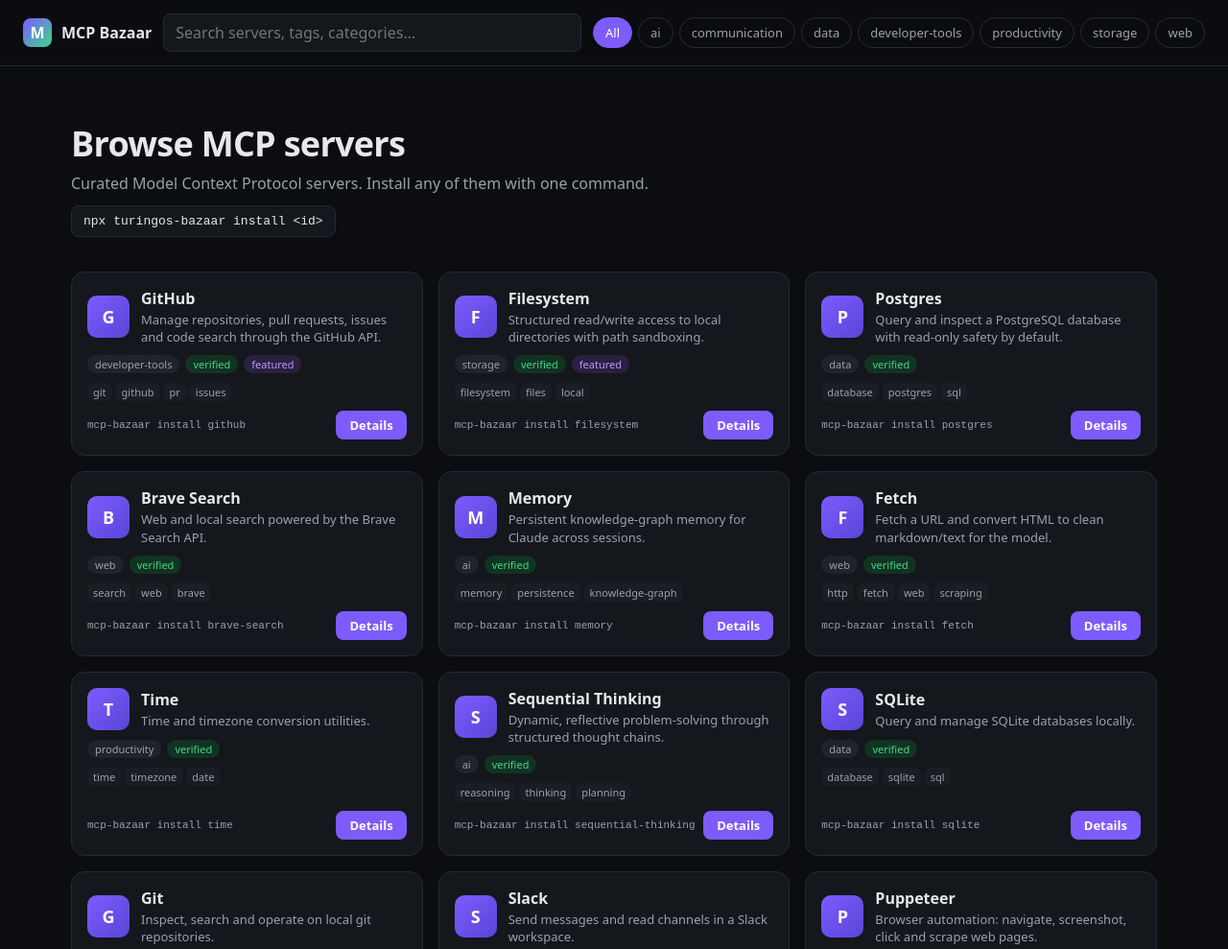
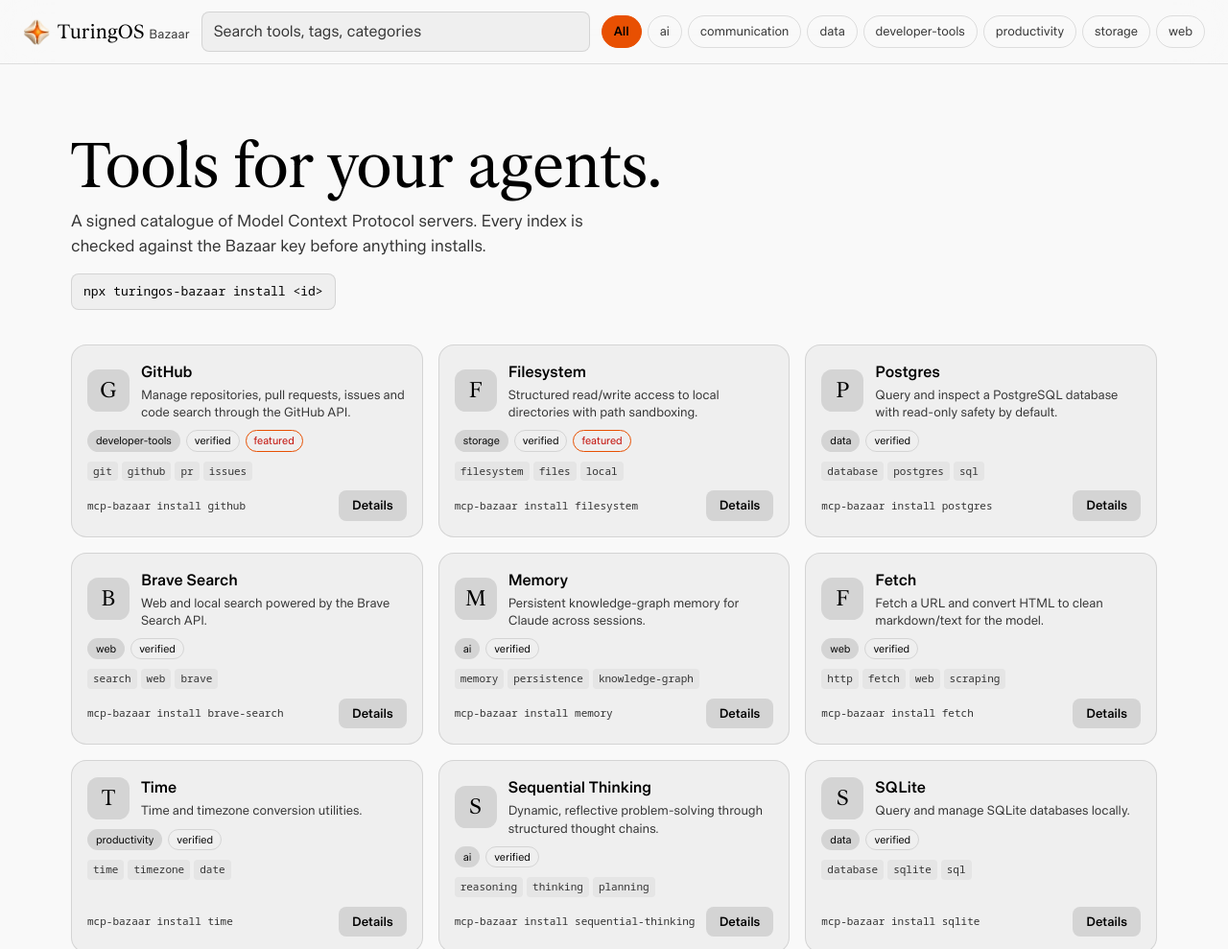
Before and after one commit to uncoalesced/turingos-bazaar, a website: page web/index.html in a window 1280 px wide. Shown: the top 989 px of the page at 96% size. Drawn offline with Linux system fonts and the light colour scheme; files whose address does not match are found by name.

Commit message:
feat(web): rebrand the catalogue with the TuringOS design language

```diff
--- a/web/app.js
+++ b/web/app.js
@@ -48,8 +48,8 @@ function card(s) {
   const c = el('article', 'card');
   const head = el('div', 'card-head');
   const tile = el('span', 'tile');
-  tile.style.setProperty('--hue', hue(s.id));
   tile.textContent = s.name[0];
+  tile.setAttribute('aria-hidden', 'true');
   const info = el('div', 'card-info');
   info.append(el('h3', null, s.name));
   info.append(el('p', 'desc', s.description));
@@ -67,12 +67,6 @@ function card(s) {
   foot.append(cmd, btn);
   c.append(head, meta, tags, foot);
   return c;
-}
-
-function hue(id) {
-  let h = 0;
-  for (let i = 0; i < id.length; i++) h = (h * 31 + id.charCodeAt(i)) % 360;
-  return h;
 }
 
 function render() {
--- a/web/index.html
+++ b/web/index.html
@@ -1,32 +1,43 @@
 <!DOCTYPE html>
-<html lang="en">
+<html lang="en" data-theme="dark">
 <head>
 <meta charset="utf-8" />
 <meta name="viewport" content="width=device-width, initial-scale=1" />
-<title>MCP Bazaar</title>
+<title>TuringOS Bazaar</title>
+<meta name="description" content="The signed tool catalogue for TuringOS: MCP servers, one command away." />
+<link rel="icon" href="logo.png" type="image/png" />
+<link rel="stylesheet" href="tokens.css" />
 <link rel="stylesheet" href="styles.css" />
+<script>
+  // Follow the system theme; the design language ships both dark and light.
+  try {
+    if (window.matchMedia('(prefers-color-scheme: light)').matches) {
+      document.documentElement.dataset.theme = 'light';
+    }
+  } catch (e) { /* stay dark */ }
+</script>
 </head>
 <body>
 <header class="top">
-  <div class="brand">
-    <span class="brand-tile">M</span>
-    <span class="brand-name">MCP Bazaar</span>
+  <a class="brand" href="./">
+    <img class="brand-mark" src="logo.png" alt="" width="28" height="28" />
+    <span class="brand-name">TuringOS <span class="brand-sub">Bazaar</span></span>
+  </a>
+  <div class="search">
+    <input id="q" type="search" placeholder="Search tools, tags, categories" aria-label="Search tools" autocomplete="off" />
   </div>
-  <div class="search">
-    <input id="q" type="search" placeholder="Search servers, tags, categories…" autocomplete="off" />
-  </div>
-  <nav class="cats" id="cats"></nav>
+  <nav class="cats" id="cats" aria-label="Categories"></nav>
 </header>
 <main>
   <section class="hero">
-    <h1>Browse MCP servers</h1>
-    <p>Curated Model Context Protocol servers. Install any of them with one command.</p>
+    <h1>Tools for your agents.</h1>
+    <p>A signed catalogue of Model Context Protocol servers. Every index is checked against the Bazaar key before anything installs.</p>
     <code class="install-cmd">npx turingos-bazaar install &lt;id&gt;</code>
   </section>
   <div class="grid" id="grid"></div>
   <p class="empty" id="empty" hidden>Nothing matches that yet.</p>
 </main>
-<dialog id="modal">
+<dialog id="modal" aria-labelledby="mName">
   <article class="modal-card">
     <button class="close" id="closeModal" aria-label="Close">×</button>
     <h2 id="mName"></h2>
@@ -40,7 +51,7 @@
   </article>
 </dialog>
 <footer>
-  <p>MCP Bazaar · <a href="https://github.com/uncoalesced/turingos-bazaar">GitHub</a> · MIT</p>
+  <p>TuringOS Bazaar · <a href="https://github.com/uncoalesced/turingos-bazaar">GitHub</a> · <a href="https://github.com/uncoalesced/TuringOS">TuringOS</a> · MIT</p>
 </footer>
 <script src="app.js"></script>
 </body>
--- a/web/styles.css
+++ b/web/styles.css
@@ -1,50 +1,74 @@
-:root { --bg:#0b0d10; --surface:#14171c; --line:#262a31; --text:#e6e8eb; --muted:#9aa1ab; --accent:#7c5cff; --accent2:#3dd68c; }
+/* TuringOS Bazaar. Tokens, palette and type come from the TuringOS design
+   language v1.0 (tokens.css): black is the room, orange is the signal. */
+@font-face { font-family:"Timeless Sans"; src:url("fonts/TimelessSansVF.ttf") format("truetype"); font-weight:300 800; font-display:swap; }
+@font-face { font-family:"Timeless Serif"; src:url("fonts/TimelessSerifVF.ttf") format("truetype"); font-weight:200 700; font-display:swap; }
+
 * { box-sizing:border-box; }
-body { margin:0; font-family:ui-sans-serif,system-ui,-apple-system,Segoe UI,Roboto,sans-serif; background:var(--bg); color:var(--text); }
-.top { position:sticky; top:0; z-index:5; display:flex; flex-wrap:wrap; gap:12px; align-items:center; padding:14px 24px; background:color-mix(in srgb,var(--bg) 85%,transparent); backdrop-filter:blur(10px); border-bottom:1px solid var(--line); }
-.brand { display:flex; align-items:center; gap:10px; font-weight:600; }
-.brand-tile { display:grid; place-items:center; width:30px; height:30px; border-radius:8px; background:linear-gradient(135deg,var(--accent),var(--accent2)); color:#fff; font-weight:700; }
+body { margin:0; font-family:var(--sans); background:var(--bg); color:var(--text); line-height:1.5; }
+a { color:var(--accent-text, var(--accent)); }
+:focus-visible { outline:none; box-shadow:var(--focus-ring); border-radius:var(--r-xs); }
+
+.top { position:sticky; top:0; z-index:5; display:flex; flex-wrap:wrap; gap:var(--s-3); align-items:center; padding:var(--s-3) var(--s-6); background:var(--bar); backdrop-filter:var(--glass-md); border-bottom:1px solid var(--line); }
+.brand { display:flex; align-items:center; gap:var(--s-2); color:var(--text); text-decoration:none; }
+.brand-mark { display:block; width:28px; height:28px; }
+.brand-name { font-family:var(--serif); font-size:20px; font-weight:400; }
+.brand-sub { font-family:var(--sans); font-size:13px; color:var(--muted); letter-spacing:.02em; }
 .search { flex:1; min-width:200px; }
-.search input { width:100%; padding:8px 12px; border-radius:8px; border:1px solid var(--line); background:var(--surface); color:var(--text); font:inherit; }
+.search input { width:100%; padding:var(--s-2) var(--s-3); border-radius:var(--r-sm); border:1px solid var(--line); background:var(--surface); color:var(--text); font:inherit; }
+.search input::placeholder { color:var(--muted); }
 .cats { display:flex; gap:6px; flex-wrap:wrap; }
-.cat { padding:6px 12px; border-radius:999px; border:1px solid var(--line); background:transparent; color:var(--muted); cursor:pointer; font:inherit; font-size:13px; }
-.cat.active { background:var(--accent); color:#fff; border-color:var(--accent); }
-main { max-width:1180px; margin:0 auto; padding:24px; }
-.hero { padding:32px 0 16px; }
-.hero h1 { font-size:36px; margin:0 0 6px; letter-spacing:-0.02em; }
-.hero p { color:var(--muted); margin:0 0 12px; }
-.install-cmd { display:inline-block; padding:8px 12px; border-radius:8px; background:var(--surface); border:1px solid var(--line); font-family:ui-monospace,monospace; font-size:13px; }
-.grid { display:grid; grid-template-columns:repeat(auto-fill,minmax(300px,1fr)); gap:16px; margin-top:20px; }
-.card { background:var(--surface); border:1px solid var(--line); border-radius:14px; padding:16px; display:flex; flex-direction:column; gap:10px; transition:transform .15s; }
-.card:hover { transform:translateY(-2px); }
-.card-head { display:flex; gap:12px; align-items:center; }
-.tile { display:grid; place-items:center; width:44px; height:44px; border-radius:10px; background:linear-gradient(135deg,var(--accent),#5a45d6); color:#fff; font-weight:700; font-size:18px; flex:none; }
-.card-info h3 { margin:0; font-size:16px; }
+.cat { padding:6px var(--s-3); border-radius:var(--r-pill); border:1px solid var(--line); background:transparent; color:var(--muted); cursor:pointer; font:inherit; font-size:13px; transition:background var(--dur-base) var(--ease-out), color var(--dur-base) var(--ease-out); }
+.cat:hover { background:var(--btn-ghost-hover); color:var(--text); }
+.cat.active { background:var(--accent); color:var(--on-accent); border-color:var(--accent); font-weight:600; }
+
+main { max-width:1180px; margin:0 auto; padding:var(--s-6); }
+.hero { padding:var(--s-8) 0 var(--s-4); }
+.hero h1 { font-family:var(--serif); font-weight:400; font-size:clamp(36px,6vw,64px); line-height:1.05; margin:0 0 var(--s-3); letter-spacing:-0.01em; }
+.hero p { color:var(--muted); margin:0 0 var(--s-4); max-width:56ch; font-size:17px; }
+.install-cmd { display:inline-block; padding:var(--s-2) var(--s-3); border-radius:var(--r-sm); background:var(--surface); border:1px solid var(--line); font-family:var(--mono); font-size:13px; color:var(--text); }
+
+.grid { display:grid; grid-template-columns:repeat(auto-fill,minmax(300px,1fr)); gap:var(--s-4); margin-top:var(--s-5); }
+.card { background:var(--surface); border:1px solid var(--line); border-radius:var(--r-lg); padding:var(--s-4); display:flex; flex-direction:column; gap:10px; transition:transform var(--dur-base) var(--ease-out), background var(--dur-base) var(--ease-out); }
+.card:hover { background:var(--surface-2); transform:translateY(-2px); }
+.card-head { display:flex; gap:var(--s-3); align-items:center; }
+.tile { display:grid; place-items:center; width:44px; height:44px; border-radius:var(--r-icon); background:var(--surface-strong); color:var(--text); font-family:var(--serif); font-size:22px; flex:none; }
+.card-info h3 { margin:0; font-size:16px; font-weight:600; }
 .desc { margin:2px 0 0; color:var(--muted); font-size:13px; line-height:1.4; }
 .card-meta { display:flex; gap:6px; flex-wrap:wrap; }
-.badge { font-size:11px; padding:2px 8px; border-radius:999px; background:#1f232a; color:var(--muted); }
-.badge.verified { background:#123322; color:var(--accent2); }
-.badge.featured { background:#2a2040; color:#b39cff; }
-.tags { display:flex; gap:4px; flex-wrap:wrap; }
-.tag { font-size:11px; padding:2px 6px; border-radius:6px; background:#1a1d22; color:var(--muted); }
-.card-foot { display:flex; justify-content:space-between; align-items:center; gap:8px; margin-top:auto; }
-.card-foot code { font-size:11px; color:var(--muted); font-family:ui-monospace,monospace; }
-.btn { padding:6px 14px; border-radius:8px; border:0; background:var(--accent); color:#fff; cursor:pointer; font:inherit; font-size:13px; font-weight:600; }
+.badge { font-size:11px; padding:2px var(--s-2); border-radius:var(--r-pill); background:var(--surface-strong); color:var(--text); border:1px solid transparent; }
+.badge.verified { background:transparent; border-color:var(--done, var(--line)); color:var(--done, var(--text)); }
+.badge.featured { background:transparent; border-color:var(--accent); color:var(--accent-text, var(--accent)); }
+.tags { display:flex; gap:var(--s-1); flex-wrap:wrap; }
+.tag { font-family:var(--mono); font-size:11px; padding:2px 6px; border-radius:var(--r-xs); background:var(--surface-2); color:var(--muted); }
+.card-foot { display:flex; justify-content:space-between; align-items:center; gap:var(--s-2); margin-top:auto; }
+.card-foot code { font-family:var(--mono); font-size:11px; color:var(--muted); }
+
+.btn, .mInstall button { padding:6px 14px; border-radius:var(--r-sm); border:0; cursor:pointer; font:inherit; font-size:13px; font-weight:600; transition:background var(--dur-base) var(--ease-out), transform var(--dur-base) var(--ease-out); }
+.btn { background:var(--surface-strong); color:var(--text); }
+.btn:hover { background:var(--btn-secondary-hover); }
+.mInstall button { background:var(--accent); color:var(--on-accent); padding:var(--s-2) 14px; }
+.mInstall button:hover { background:var(--accent-hover); }
+.btn:active, .mInstall button:active { transform:scale(.97); box-shadow:var(--btn-press-overlay); }
+
 .empty { text-align:center; color:var(--muted); padding:40px; }
-footer { text-align:center; color:var(--muted); padding:24px; font-size:13px; }
-footer a { color:var(--accent); }
-dialog { border:0; border-radius:16px; background:var(--surface); color:var(--text); padding:0; max-width:560px; width:90%; }
+footer { text-align:center; color:var(--muted); padding:var(--s-6); font-size:13px; }
+
+dialog { border:1px solid var(--line); border-radius:var(--r-lg); background:var(--surface); color:var(--text); padding:0; max-width:560px; width:90%; }
 dialog::backdrop { background:rgb(0 0 0 / .6); }
-.modal-card { padding:24px; position:relative; }
+.modal-card { padding:var(--s-6); position:relative; }
 .close { position:absolute; top:10px; right:14px; background:none; border:0; color:var(--muted); font-size:24px; cursor:pointer; }
-.modal-card h2 { margin:0 0 6px; }
+.modal-card h2 { font-family:var(--serif); font-weight:400; font-size:28px; margin:0 0 6px; }
 .mDesc { color:var(--muted); margin:0 0 14px; }
-.mMeta { display:grid; gap:4px; margin-bottom:14px; }
-.meta-row { display:flex; justify-content:space-between; font-size:13px; padding:4px 0; border-bottom:1px solid var(--line); }
+.mMeta { display:grid; gap:var(--s-1); margin-bottom:14px; }
+.meta-row { display:flex; justify-content:space-between; gap:var(--s-3); font-size:13px; padding:var(--s-1) 0; border-bottom:1px solid var(--line); }
 .mk { color:var(--muted); }
 .mEnv h4 { margin:0 0 6px; font-size:13px; }
 .env-row { display:flex; flex-direction:column; gap:2px; padding:6px 0; border-bottom:1px solid var(--line); }
-.env-row code { font-size:12px; color:var(--accent2); }
-.mInstall { display:flex; gap:8px; align-items:center; margin-top:14px; }
-.mInstall code { flex:1; padding:8px 10px; background:var(--bg); border:1px solid var(--line); border-radius:8px; font-family:ui-monospace,monospace; font-size:12px; overflow:auto; }
-.mInstall button { padding:8px 14px; border-radius:8px; border:0; background:var(--accent); color:#fff; cursor:pointer; font-weight:600; }
+.env-row code { font-family:var(--mono); font-size:12px; color:var(--text); }
+.mInstall { display:flex; gap:var(--s-2); align-items:center; margin-top:14px; }
+.mInstall code { flex:1; padding:var(--s-2) 10px; background:var(--bg); border:1px solid var(--line); border-radius:var(--r-sm); font-family:var(--mono); font-size:12px; overflow:auto; }
+
+@media (prefers-reduced-motion: reduce) {
+  .card, .cat, .btn, .mInstall button { transition:none; }
+  .card:hover { transform:none; }
+}
--- /dev/null
+++ b/web/tokens.css
@@ -0,0 +1,89 @@
+/* Engineered by uncoalesced */
+/* TuringOS design language tokens. Source of truth: assets/pallete/renewed_palette.jpg
+   Only the six swatches and the four gradient stops are brand colours.
+   Every other value below is a tint (alpha, or a mix with Black or White). No new hues. */
+
+:root {
+  /* Palette (renewed, 2026-10-18) */
+  --tos-brand-orange: #e85002;
+  --tos-primary-bg: #000000;
+  --tos-dark-gray: #333333;
+  --tos-gray: #646464;
+  --tos-light-gray: #a7a7a7;
+  --tos-white: #f9f9f9;
+
+  /* Gradient stops, 135deg black to cream */
+  --tos-gradient-stop-1: #000000;
+  --tos-gradient-stop-2: #c10801; /* also: danger fill, light-ground accent text */
+  --tos-gradient-stop-3: #f16001; /* also: orange hover */
+  --tos-gradient-stop-4: #d9c3ab; /* cream: done, added lines */
+  --tos-brand-gradient: linear-gradient(135deg, #000000 0%, #c10801 35%, #f16001 70%, #d9c3ab 100%);
+  --tos-active-border-gradient: linear-gradient(45deg, #e85002 0%, #f16001 100%);
+
+  /* Type (fonts live in ui/web/fonts; JetBrains Mono is optional, falls back to system mono) */
+  --sans: "Timeless Sans", system-ui, -apple-system, "Segoe UI", "Noto Sans", sans-serif;
+  --serif: "Timeless Serif", "Iowan Old Style", Georgia, "Noto Serif", serif;
+  --mono: "JetBrains Mono", "SF Mono", ui-monospace, "Noto Sans Mono", monospace;
+
+  /* Radii */
+  --r-xs: 4px; --r-sm: 8px; --r-md: 12px; --r-lg: 16px; --r-xl: 22px; --r-pill: 999px; --r-icon: 26%;
+
+  /* Space (4px base) */
+  --s-1: 4px; --s-2: 8px; --s-3: 12px; --s-4: 16px; --s-5: 20px; --s-6: 24px; --s-7: 32px; --s-8: 48px; --s-9: 64px;
+
+  /* Motion */
+  --ease-out: cubic-bezier(0.23, 1, 0.32, 1);
+  --dur-exit: 150ms; --dur-base: 160ms; --dur-enter: 220ms; --dur-slow: 360ms;
+
+  /* Glass (set to none for data-gfx="lite" / "minimal") */
+  --glass-sm: blur(20px); --glass-md: blur(24px) saturate(1.4); --glass-lg: blur(28px) saturate(1.5); --glass-xl: blur(40px) saturate(1.6);
+
+  --menubar-h: 34px;
+
+  /* Button states: tints only */
+  --btn-secondary-hover: #434343;      /* Dark Gray + 8% White */
+  --btn-danger-hover: #c61b15;         /* Red + 8% White */
+  --btn-ghost-hover: rgb(249 249 249 / 0.08);
+  --btn-ghost-press: rgb(249 249 249 / 0.12);
+  --btn-press-overlay: inset 0 0 0 100px rgb(0 0 0 / 0.08); /* with transform: scale(.97) */
+}
+
+:root[data-theme="dark"] {
+  color-scheme: dark;
+  --bg: #000000;                 /* Primary */
+  --surface: #141414;            /* Dark Gray at 40% */
+  --surface-2: #242424;          /* Dark Gray at 70% */
+  --surface-strong: #333333;     /* Dark Gray */
+  --line: rgb(100 100 100 / 0.28);
+  --text: #f9f9f9;
+  --muted: #a7a7a7;
+  --faint: #646464;              /* graphics and 24px+ only */
+  --accent: #e85002;
+  --accent-hover: #f16001;
+  --on-accent: #000000;          /* labels on orange are Black (5.58:1) */
+  --danger: #c10801;             /* fill only, with a White label */
+  --done: #d9c3ab;
+  --glow: rgb(232 80 2 / 0.25);
+  --bar: rgb(20 20 20 / 0.75);
+  --focus-ring: 0 0 0 2px #000000, 0 0 0 4px #f9f9f9;
+}
+
+:root[data-theme="light"] {
+  color-scheme: light;
+  --bg: #f9f9f9;                 /* White */
+  --surface: #efefef;            /* Black at 4% */
+  --surface-2: #e5e5e5;          /* Black at 8% */
+  --surface-strong: #d4d4d4;     /* Light Gray at 45% */
+  --line: rgb(51 51 51 / 0.14);
+  --text: #000000;
+  --muted: #333333;
+  --faint: #646464;              /* 5.62:1, safe for text on light */
+  --accent: #e85002;             /* fills */
+  --accent-text: #c10801;        /* text and links on light (6.04:1) */
+  --accent-hover: #f16001;
+  --on-accent: #000000;
+  --danger: #c10801;
+  --glow: rgb(232 80 2 / 0.18);
+  --bar: rgb(249 249 249 / 0.75);
+  --focus-ring: 0 0 0 2px #f9f9f9, 0 0 0 4px #000000;
+}
```
Also changed, not shown: web/fonts/TimelessSansVF.ttf (added), web/fonts/TimelessSerifVF.ttf (added), web/logo.png (added), 1 other file.
